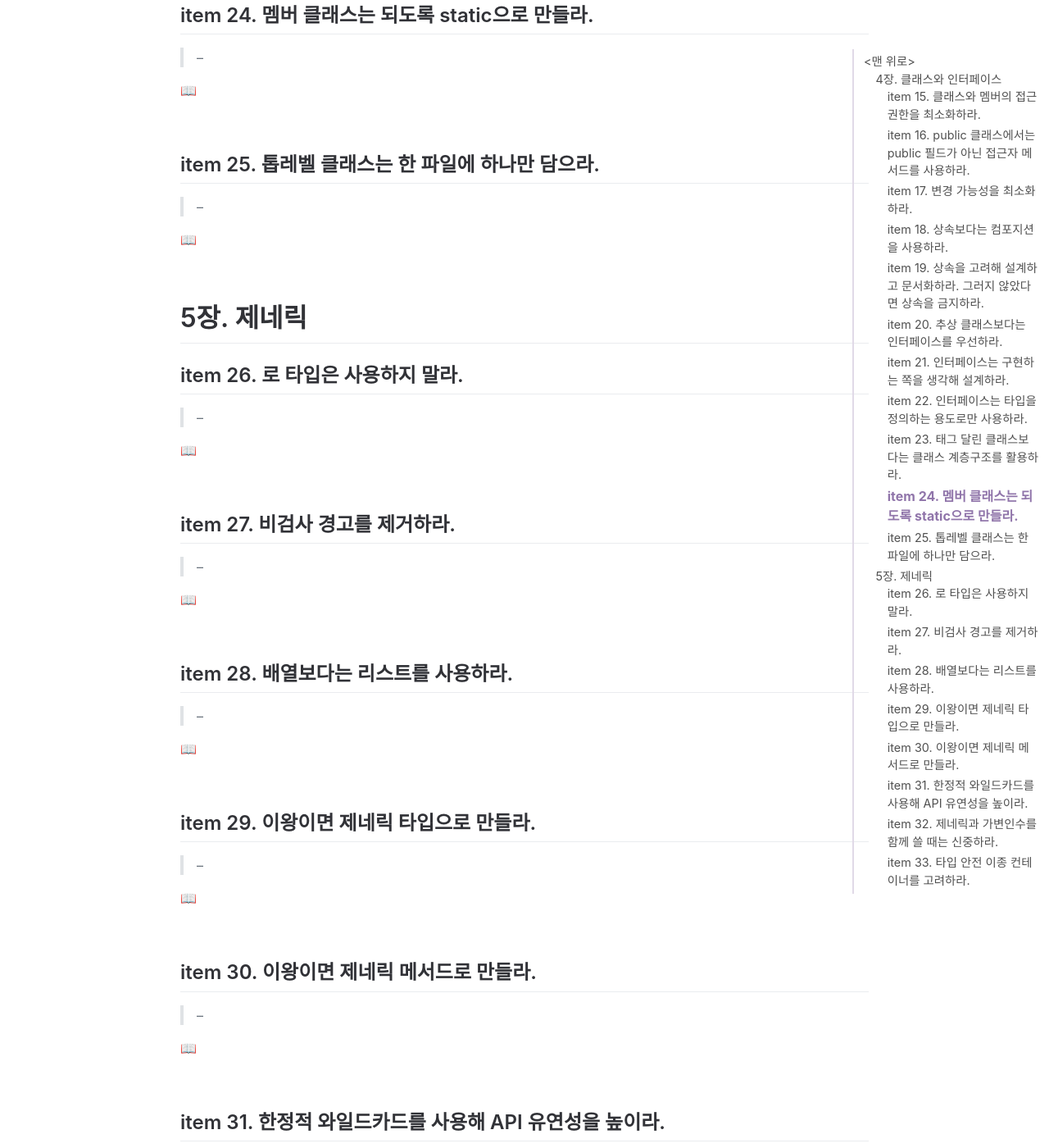
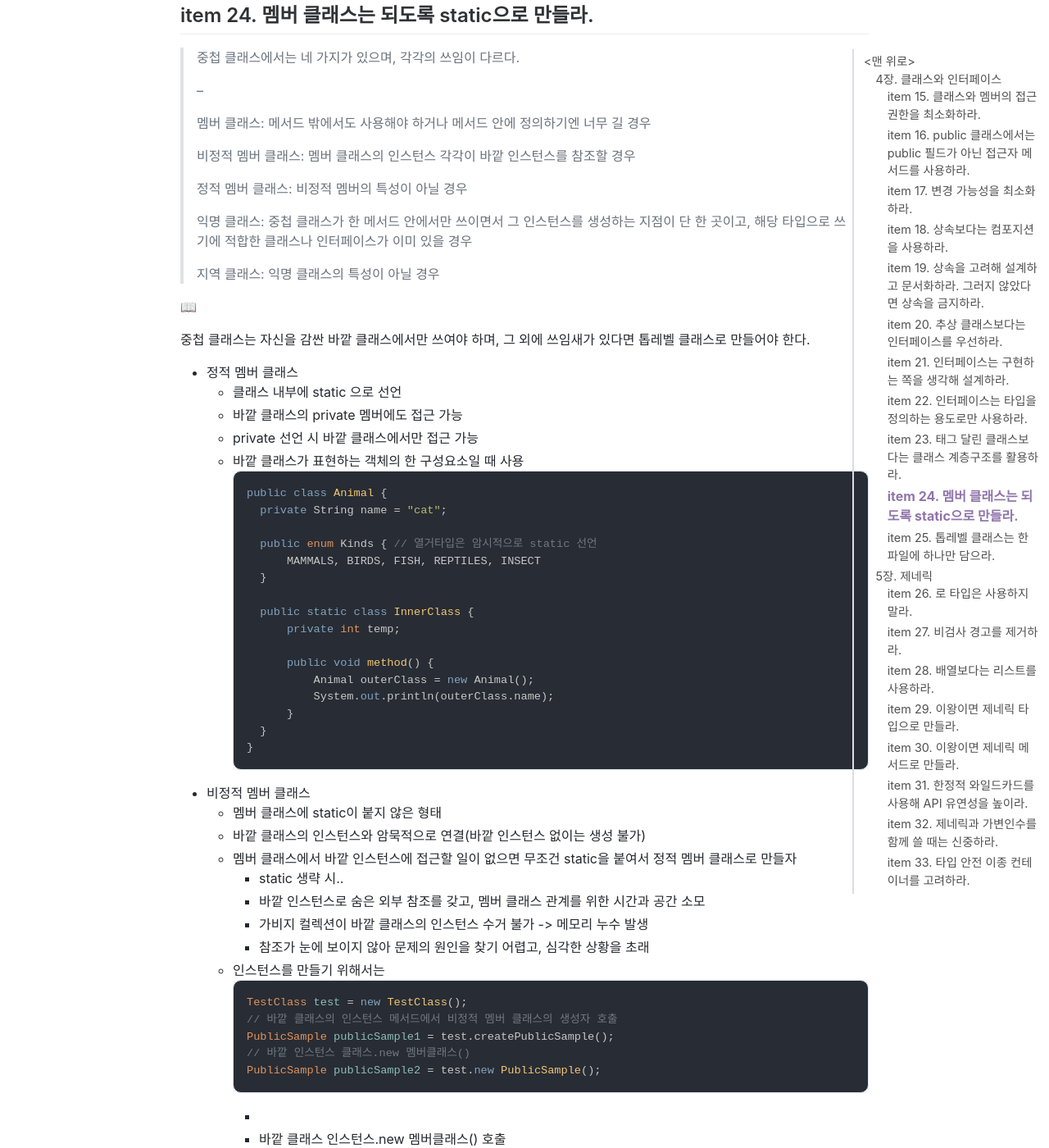
Before and after one commit to jihunparkme/jihunparkme.github.io, a Jekyll site: the page built from _posts/2023-04-22-Effective-Java-Class-Interface-Generics.md, in a window 1280 px wide and 1400 px high, scrolled down 8637 px. Shown: the whole window at 82% size. Built offline with Jekyll 4.4.1, drawn with Linux system fonts in a browser that asks for light colours; nearby versions of some CDN libraries; comment, search, counter and statistics services are not loaded; some of the changed text lies outside the part shown.

Commit message:
[EJ] item 24. 멤버 클래스는 되도록 static으로 만들라.

````diff
--- a/_posts/2023-04-22-Effective-Java-Class-Interface-Generics.md
+++ b/_posts/2023-04-22-Effective-Java-Class-Interface-Generics.md
@@ -353,11 +353,108 @@ class Square extends Rectangle {
 
 ## item 24. 멤버 클래스는 되도록 static으로 만들라.
 
+> 중첩 클래스에서는 네 가지가 있으며, 각각의 쓰임이 다르다.
+>
 > --
+>
+> 멤버 클래스: 메서드 밖에서도 사용해야 하거나 메서드 안에 정의하기엔 너무 길 경우
+>
+> 비정적 멤버 클래스: 멤버 클래스의 인스턴스 각각이 바깥 인스턴스를 참조할 경우
+>
+> 정적 멤버 클래스: 비정적 멤버의 특성이 아닐 경우
+>
+> 익명 클래스: 중첩 클래스가 한 메서드 안에서만 쓰이면서 그 인스턴스를 생성하는 지점이 단 한 곳이고, 해당 타입으로 쓰기에 적합한 클래스나 인터페이스가 이미 있을 경우
+>
+> 지역 클래스: 익명 클래스의 특성이 아닐 경우
 
 📖
 
+중첩 클래스는 자신을 감싼 바깥 클래스에서만 쓰여야 하며, 그 외에 쓰임새가 있다면 톱레벨 클래스로 만들어야 한다.
 
+- 정적 멤버 클래스
+  - 클래스 내부에 static 으로 선언
+  - 바깥 클래스의 private 멤버에도 접근 가능
+  - private 선언 시 바깥 클래스에서만 접근 가능
+  - 바깥 클래스가 표현하는 객체의 한 구성요소일 때 사용
+  ```java
+  public class Animal {
+      private String name = "cat";
+
+      public enum Kinds { // 열거타입은 암시적으로 static 선언
+          MAMMALS, BIRDS, FISH, REPTILES, INSECT
+      }
+
+      public static class InnerClass {
+          private int temp;
+
+          public void method() {
+              Animal outerClass = new Animal();
+              System.out.println(outerClass.name);
+          }
+      }
+  }
+  ```
+- 비정적 멤버 클래스
+  - 멤버 클래스에 static이 붙지 않은 형태
+  - 바깥 클래스의 인스턴스와 암묵적으로 연결(바깥 인스턴스 없이는 생성 불가)
+  - 멤버 클래스에서 바깥 인스턴스에 접근할 일이 없으면 무조건 static을 붙여서 정적 멤버 클래스로 만들자
+    - static 생략 시..
+    - 바깥 인스턴스로 숨은 외부 참조를 갖고, 멤버 클래스 관계를 위한 시간과 공간 소모
+    - 가비지 컬렉션이 바깥 클래스의 인스턴스 수거 불가 -> 메모리 누수 발생
+    - 참조가 눈에 보이지 않아 문제의 원인을 찾기 어렵고, 심각한 상황을 초래
+  - 인스턴스를 만들기 위해서는
+    ```java
+    TestClass test = new TestClass();
+    // 바깥 클래스의 인스턴스 메서드에서 비정적 멤버 클래스의 생성자 호출
+    PublicSample publicSample1 = test.createPublicSample();
+    // 바깥 인스턴스 클래스.new 멤버클래스()
+    PublicSample publicSample2 = test.new PublicSample();
+    ```
+    -
+    - 바깥 클래스 인스턴스.new 멤버클래스() 호출
+
+  ```java
+  public class OuterClass {
+      private String name = "test";
+
+
+      public InnerClass createInnerClass() {
+          return new InnerClass();
+      }
+
+      public void testMethod() {
+          System.out.println("hello world");
+      }
+
+      public class InnerClass {
+          public void printName() {
+              System.out.println(name); // 바깥 클래스 private 멤버
+          }
+
+          public void callOuterClassMethod() {
+              // 클래스명.this로 바깥 인스턴스의 메서드나 참조 가져올 수 있음
+              OuterClass.this.testMethod();
+          }
+      }
+  }
+  ```
+- 익명 클래스
+  - 이름이 없는 클래스
+  - 바깥 클래스의 멤버가 아님
+  - 쓰이는 시점에 선언과 동시에 인스턴스 생성
+    ```java
+    Collections.sort(list, new Comparator<Integer>() {
+        @Override
+        public int compare(Integer n1, Integer n2) {
+            return n1 - n2;
+        }
+    });
+    ```
+- 지역 클래스
+  - 지역번수를 선언할 수 있는 곳이면 실질적으로 어디서든 선언 가능
+  - 유효 범위는 지역변수와 동일
+
+[reference](https://yeonyeon.tistory.com/205)
 
 <br>
 
````
